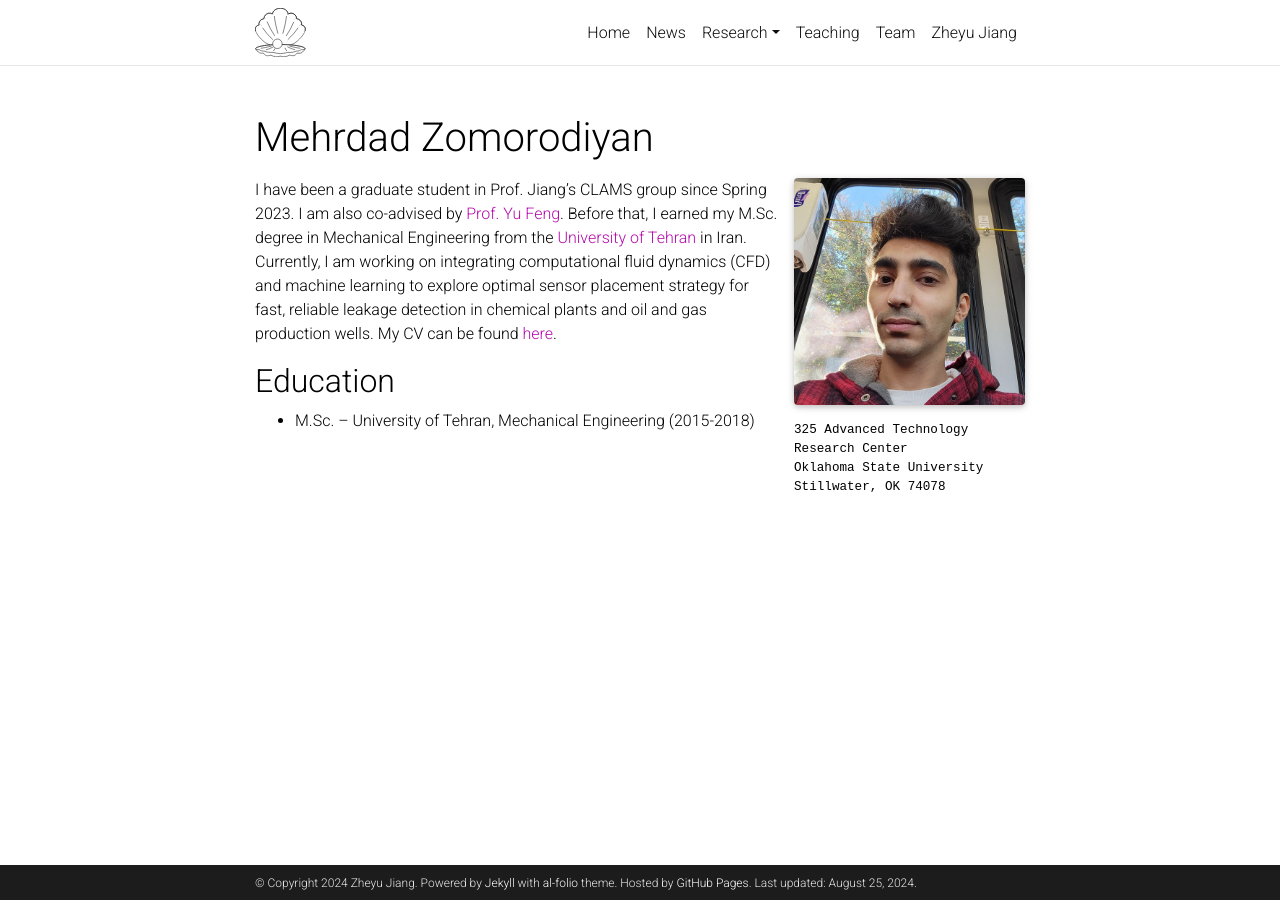
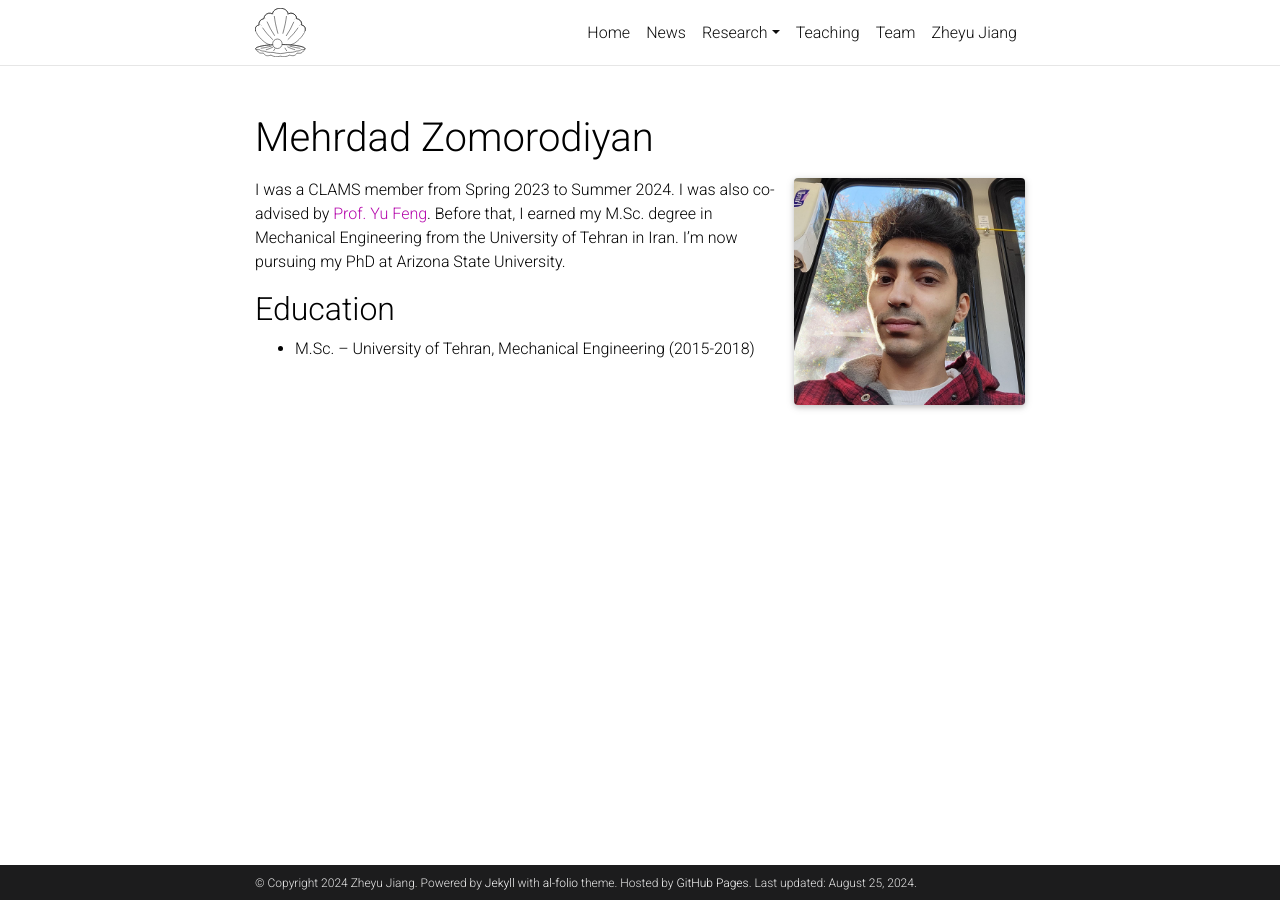
Before and after one commit to checlams/old_website, a Jekyll site: the page built from _members/mehrdad.md, in a window 1280 px wide. Built offline with Jekyll 4.4.1, drawn with Linux system fonts in a browser that asks for light colours; full-size pictures stand in for the smaller copies a plugin makes; comment, search, counter and statistics services are not loaded; a style sheet for code colours, icons or effects is not loaded.

Commit message:
update news

```diff
--- a/_config.yml
+++ b/_config.yml
@@ -149,7 +149,7 @@ collections:
     permalink: /members/:path/
 
 news_scrollable: false # adds a vertical scroll bar if there are more than 3 news items
-news_limit: 5 # leave blank to include all the news in the `_news` folder
+news_limit: 10 # leave blank to include all the news in the `_news` folder
 
 # -----------------------------------------------------------------------------
 # Jekyll settings
--- a/_members/mehrdad.md
+++ b/_members/mehrdad.md
@@ -1,8 +1,8 @@
 ---
 layout: about
 inline: false
-group: Graduate Students
-group_rank: 2
+group: Alumni
+group_rank: 4
 
 title: Mehrdad Zomorodiyan
 description: Mehrdad Zomorodiyan, graduate research assistant at CLAMS.
@@ -10,23 +10,20 @@ lastname: Zomorodiyan
 publications: 'author^=*Zomorodiyan'
 
 teaser: >
-    I started in Spring 2023 as a graduate research assistant at CLAMS.
+    I was a CLAMS member from Spring 2023 to Summer 2024.
 
 profile:
     name: Mehrdad Zomorodiyan
     position: Graduate Student
-    phone: (405) 385-2851
+    phone:
     align: right
     image: people/mehrdad.jpeg
-    email: mehrdad.zomorodiyan@okstate.edu
+    email:
     orcid:
-    address: >
-        325 Advanced Technology Research Center <br />
-        Oklahoma State University <br />
-        Stillwater, OK 74078
+    address:
 ---
 
-I have been a graduate student in Prof. Jiang's CLAMS group since Spring 2023. I am also co-advised by [Prof. Yu Feng](https://ceat.okstate.edu/che/faculty-staff/yu-feng.html). Before that, I earned my M.Sc. degree in Mechanical Engineering from the [University of Tehran](https://ut.ac.ir/en) in Iran. Currently, I am working on integrating computational fluid dynamics (CFD) and machine learning to explore optimal sensor placement strategy for fast, reliable leakage detection in chemical plants and oil and gas production wells. My CV can be found [here]({{ '/assets/pdf/CV/Mehrdad_Jan23.pdf' | relative_url }}).
+I was a CLAMS member from Spring 2023 to Summer 2024. I was also co-advised by [Prof. Yu Feng](https://ceat.okstate.edu/che/faculty-staff/yu-feng.html). Before that, I earned my M.Sc. degree in Mechanical Engineering from the University of Tehran in Iran. I'm now pursuing my PhD at Arizona State University.
 
 ## Education
 * M.Sc. -- University of Tehran, Mechanical Engineering (2015-2018)
```
Also changed, not shown: _bibliography/papers.bib (+19 -2 lines), _bibliography/preprints.bib (+2 -12 lines), _members/alireza.md (+7 -10 lines), _news/240822summer.md (added, +9 -0 lines), _pages/publications.md (+1 -1 lines), 3 other files.
